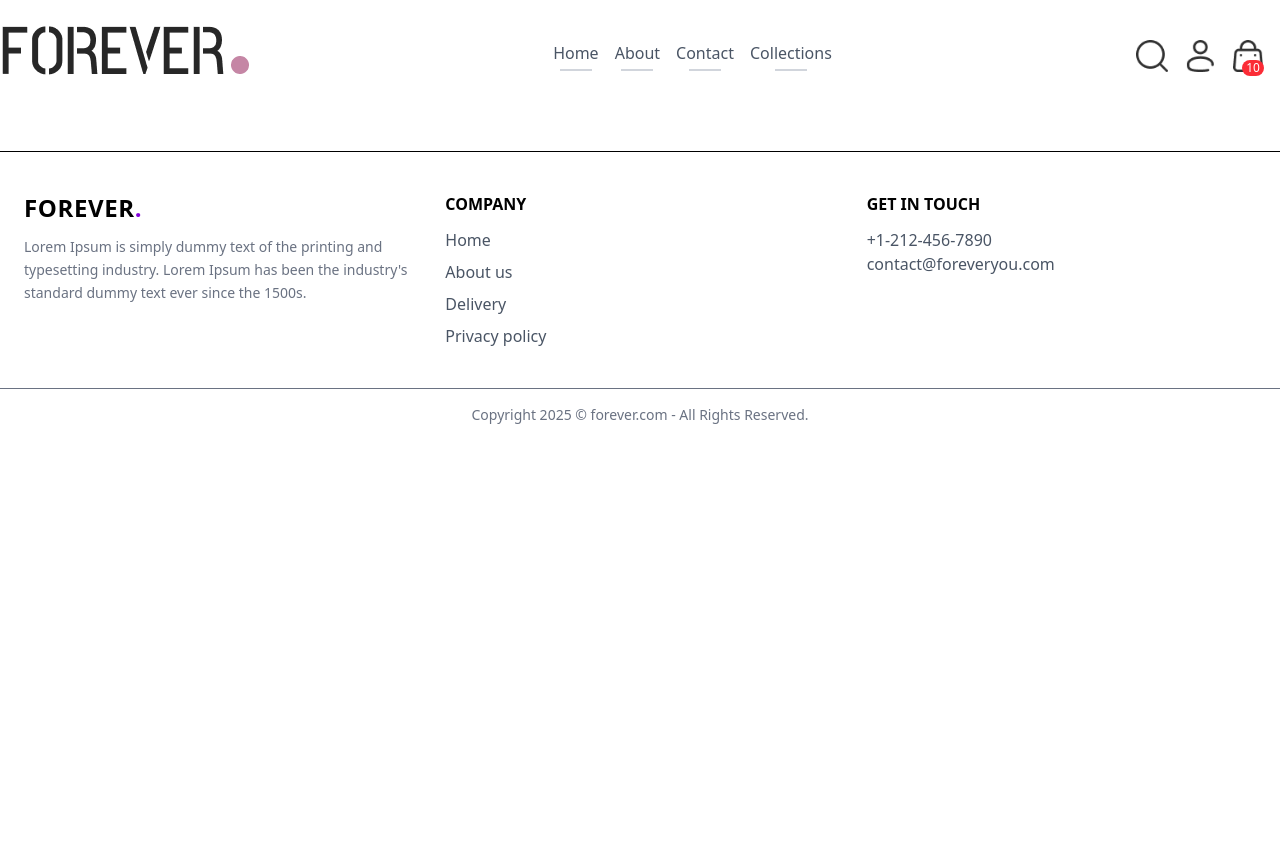
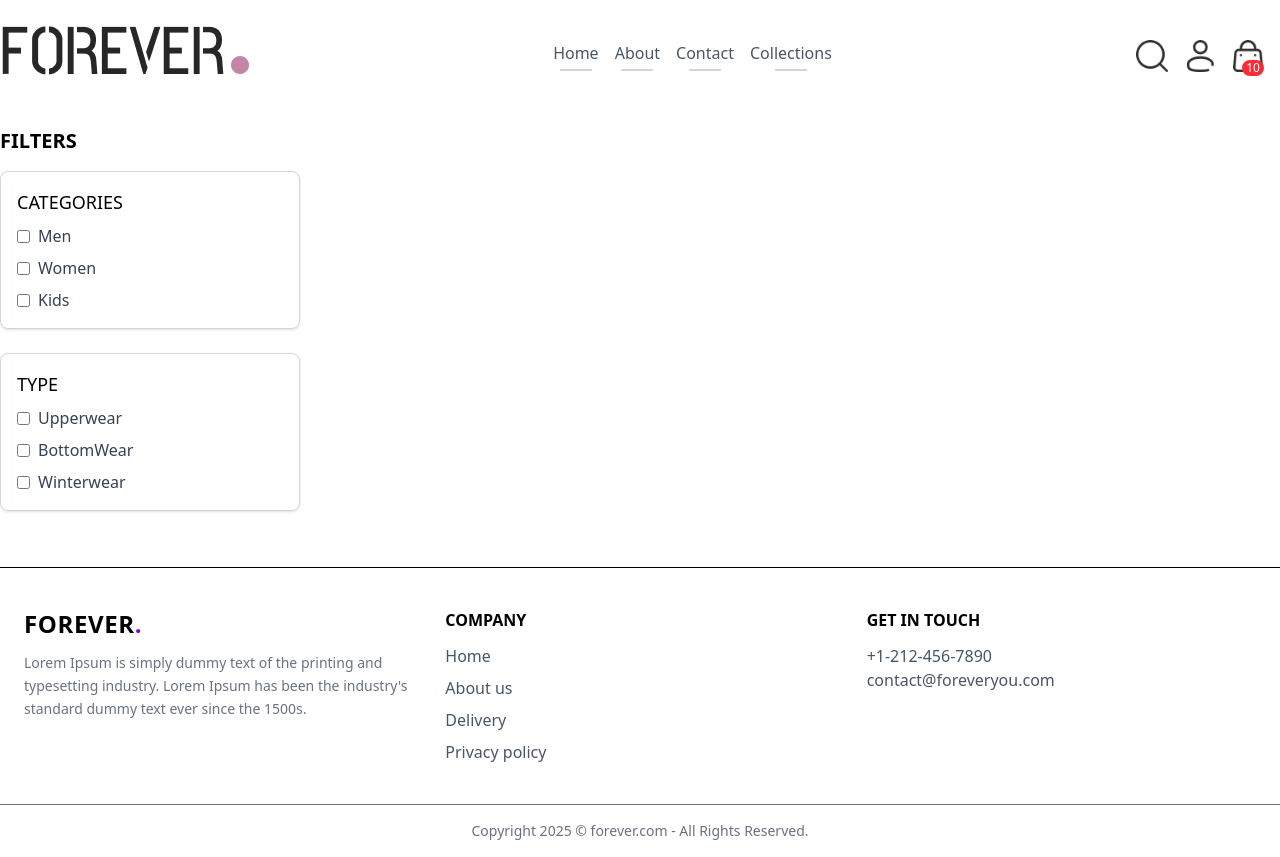
Before and after one commit to m7mdhajjaj/E-commerce-Website-MernStack, a React (Vite) app in the folder fronend/: page /collections in a window 1280 px wide. Before the commit the page ends 800 px from the top, so only its background shows below. Built offline with nearby package versions, Linux system fonts and the light colour scheme.

Commit message:
ADDING FILTER IN COLLECTIONS PAGE

```diff
--- a/fronend/src/pages/Collections.jsx
+++ b/fronend/src/pages/Collections.jsx
@@ -1,11 +1,66 @@
-import React from 'react'
+import React from 'react';
+import { ShopContext } from '../context/ShopContext';
+import { assets } from '../assets/assets.js';
 
 const Collections = () => {
+  const { collections } = React.useContext(ShopContext);
+  const [showFilters, setShowFilters] = React.useState(false);
+
   return (
-    <div>
+    <div className="py-4 flex flex-col items-start space-y-6">
+      {/* Filter Section */}
+      <div className="w-[300px]">
+        <div className="flex items-center justify-between mb-4">
+          <p className="text-xl font-semibold uppercase">Filters</p>
+          <img
+            className={`h-5 cursor-pointer sm:hidden ${showFilters ? 'rotate-90' : ''}`}
+            src={assets.dropdown_icon}
+            alt="Toggle Filters"
+            onClick={() => setShowFilters(!showFilters)}
+          />
+        </div>
+        {/* Filters Content */}
+        <div className={`border border-gray-300 p-4 rounded-lg shadow-sm ${showFilters ? 'block' : 'hidden'} sm:block`}>
+          <p className="text-lg font-medium mb-2 uppercase">Categories</p>
+          <div className="space-y-2">
+            <label className="flex items-center space-x-2">
+              <input type="checkbox" value="Men" className="form-checkbox text-gray-600" />
+              <span className="text-gray-700">Men</span>
+            </label>
+            <label className="flex items-center space-x-2">
+              <input type="checkbox" value="Women" className="form-checkbox text-gray-600" />
+              <span className="text-gray-700">Women</span>
+            </label>
+            <label className="flex items-center space-x-2">
+              <input type="checkbox" value="Kids" className="form-checkbox text-gray-600" />
+              <span className="text-gray-700">Kids</span>
+            </label>
+          </div>
+        </div>
+      </div>
 
+      {/* Sub Collections */}
+      <div className={`w-[300px] ${showFilters ? 'block' : 'hidden'} sm:block`}>
+        <div className="border border-gray-300 p-4 rounded-lg shadow-sm">
+          <p className="text-lg font-medium mb-2 uppercase">Type</p>
+          <div className="space-y-2">
+            <label className="flex items-center space-x-2">
+              <input type="checkbox" value="Upperwear" className="form-checkbox text-gray-600" />
+              <span className="text-gray-700">Upperwear</span>
+            </label>
+            <label className="flex items-center space-x-2">
+              <input type="checkbox" value="BottomWear" className="form-checkbox text-gray-600" />
+              <span className="text-gray-700">BottomWear</span>
+            </label>
+            <label className="flex items-center space-x-2">
+              <input type="checkbox" value="Winterwear" className="form-checkbox text-gray-600" />
+              <span className="text-gray-700">Winterwear</span>
+            </label>
+          </div>
+        </div>
+      </div>
     </div>
-  )
-}
+  );
+};
 
-export default Collections
+export default Collections;
```
